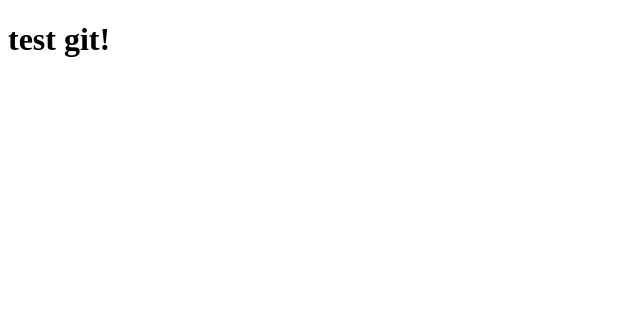
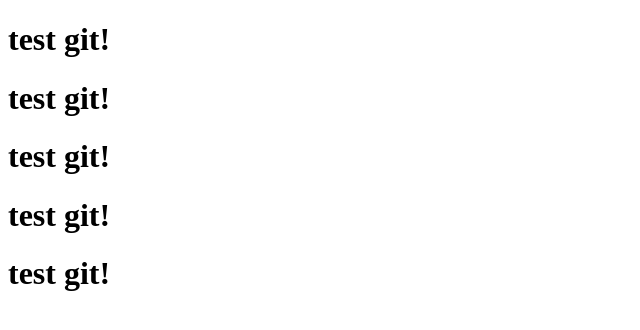
Before and after one commit to ali-sj/rest, a plain HTML site: page index.html in a window 1280 px wide. Shown: the whole page, without its empty margins (0-640 px from the left). Drawn offline with Linux system fonts and the light colour scheme.

Commit message:
seccond commit

```diff
--- a/index.html
+++ b/index.html
@@ -8,5 +8,9 @@
 </head>
 <body>
     <h1>test git!</h1>
+    <h1>test git!</h1>
+    <h1>test git!</h1>
+    <h1>test git!</h1>
+    <h1>test git!</h1>
 </body>
 </html>
```
